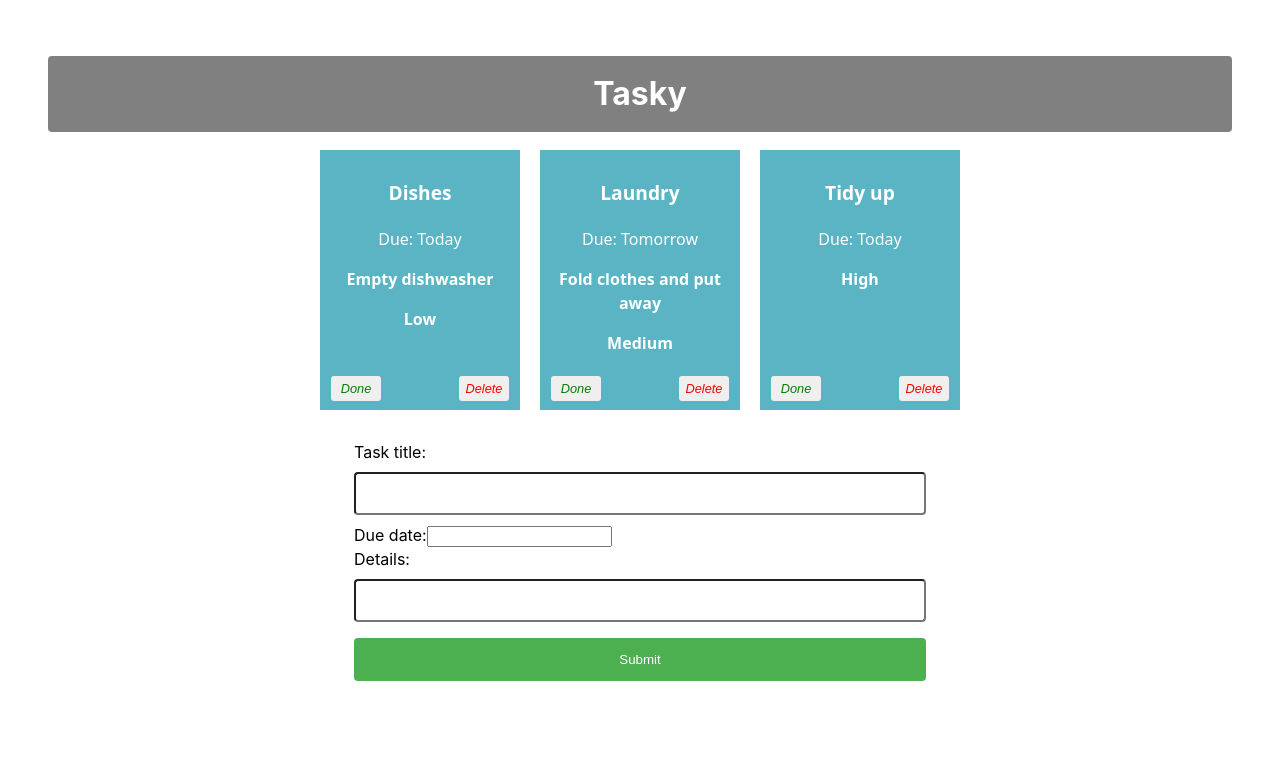
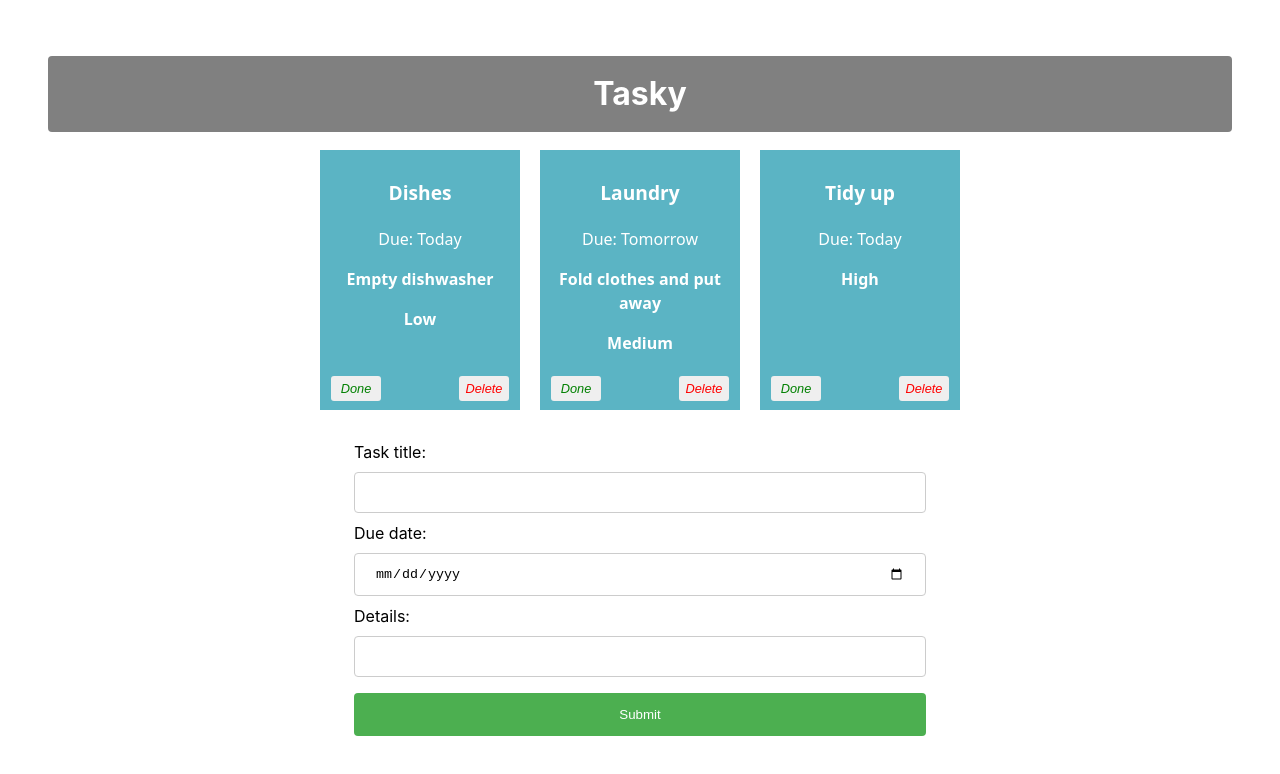
Before and after one commit to dmitriy-nosatenko/react-bascis-labs, a React (Vite) app in the folder tasky/: page / in a window 1280 px wide. Shown: the top 774 px of the page. Built offline with nearby package versions, Linux system fonts and the light colour scheme.

Commit message:
Add task: form added

```diff
--- a/tasky/src/App.css
+++ b/tasky/src/App.css
@@ -74,7 +74,7 @@ input[type=text], input[type=date] {
   padding: 12px 20px;
   margin: 8px 0;
   display: inline-block;
-  border: 1px solif #ccc;
+  border: 1px solid #ccc;
   border-radius: 4px;
   box-sizing: border-box;
 }
--- a/tasky/src/components/Form.jsx
+++ b/tasky/src/components/Form.jsx
@@ -5,19 +5,19 @@ const AddTaskForm = (props) => {
       <form>
         <label>
             Task title:
-                    <input type= "text" name= "title" required />
+            <input type="text" name="title" required />
         </label>
         <br />
         <label>
             Due date:
-                    <input type="data" name="deadline" required />
+            <input type="date" name="deadline" required />
         </label>
         <br />
         <label>
             Details:
             <input type="text" name="description" />
         </label>
-                <input type="submit" value="Submit"/>
+        <input type="submit" value="Submit" />
         </form>
     </div>
   )
```
Lines whose indentation alone changed are shown as unchanged.
